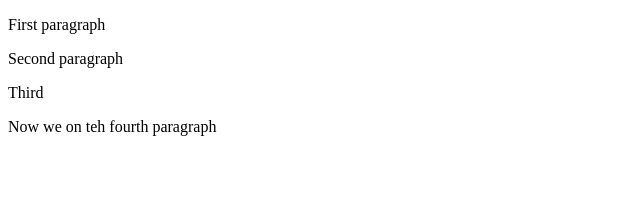
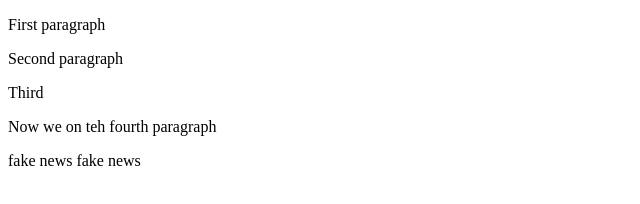
Before and after one commit to toddbridges/imscared, a plain HTML site: page index.html in a window 1280 px wide. Shown: the whole page, without its empty margins (0-640 px from the left). Drawn offline with Linux system fonts and the light colour scheme.

Commit message:
added fake news

```diff
--- a/index.html
+++ b/index.html
@@ -10,6 +10,7 @@
     <p>Second paragraph</p>
     <p>Third</p>
     <p>Now we on teh fourth paragraph</p>
+    <p>fake news fake news</p>
 
 
 </body>
```
